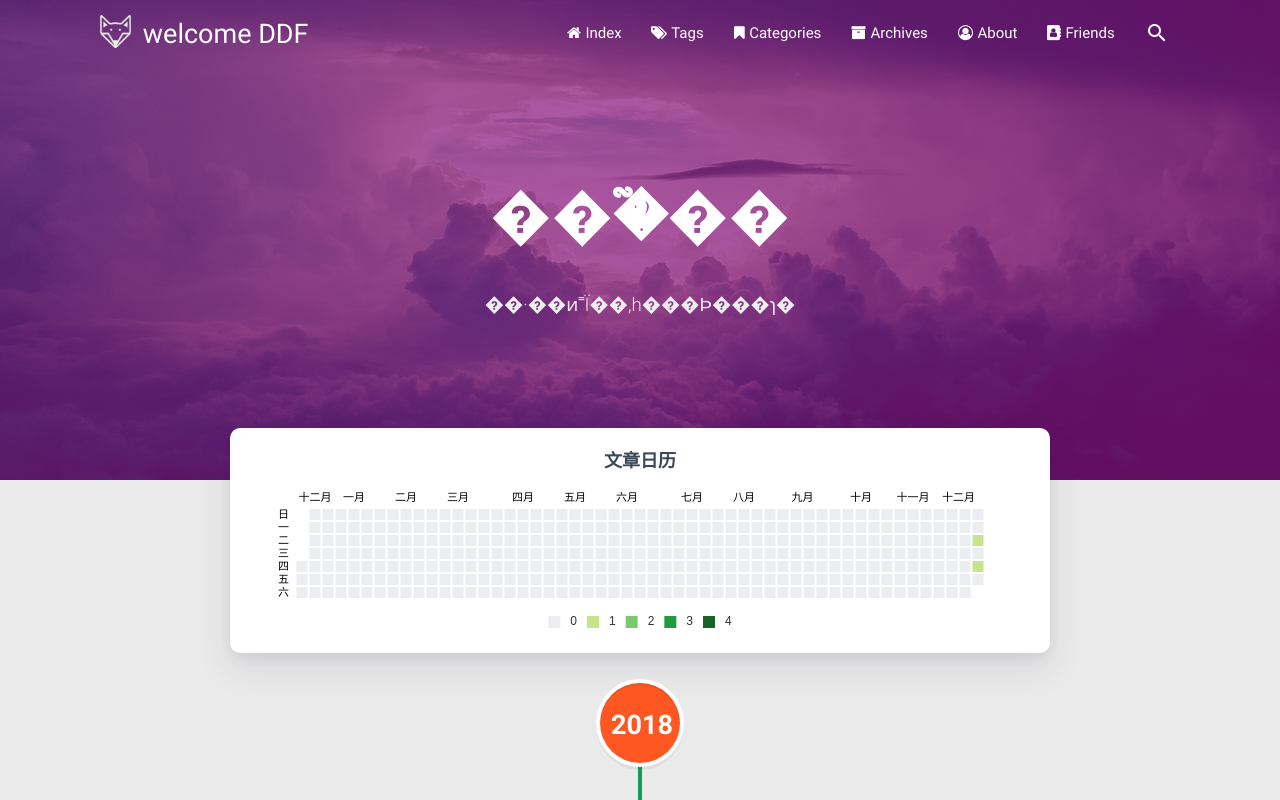
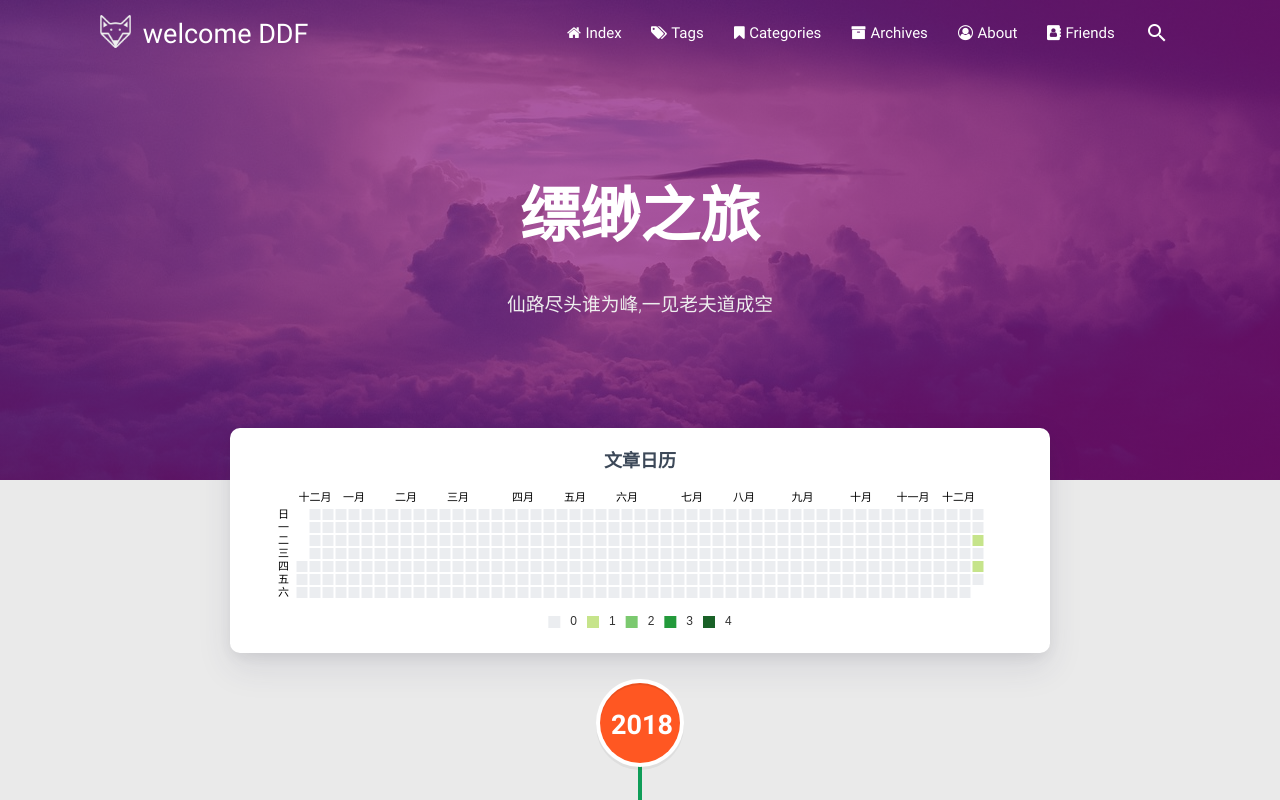
Before and after one commit to ddf118/ddf118.github.io, a plain HTML site: page archives/2018/12/index.html in a window 1280 px wide. Shown: the top 800 px of the page. Drawn offline with Linux system fonts and the light colour scheme; no server answers.

Commit message:
Site updated: 2018-12-21 10:29:48

```diff
--- a/archives/2018/12/index.html
+++ b/archives/2018/12/index.html
@@ -118,7 +118,7 @@
         <div class="logo-name">welcome DDF</div>
         <div class="logo-desc">
 
-            ��·��ͷ˭Ϊ��,һ���Ϸ���ɿ�
+            仙路尽头谁为峰,一见老夫道成空
 
         </div>
     </div>
@@ -268,13 +268,13 @@
                 <div class="brand">
                     <div class="title center-align">
 
-                        ���֮��
+                        缥缈之旅
 
                     </div>
 
                     <div class="description center-align">
 
-                        ��·��ͷ˭Ϊ��,һ���Ϸ���ɿ�
+                        仙路尽头谁为峰,一见老夫道成空
 
                     </div>
                 </div>
```
Also changed, not shown: 2018/12/18/hello-world/index.html (+2 -2 lines), 2018/12/20/git操作篇/index.html (+2 -2 lines), archives/2018/index.html (+3 -3 lines), archives/index.html (+3 -3 lines), index.html (+3 -3 lines).
